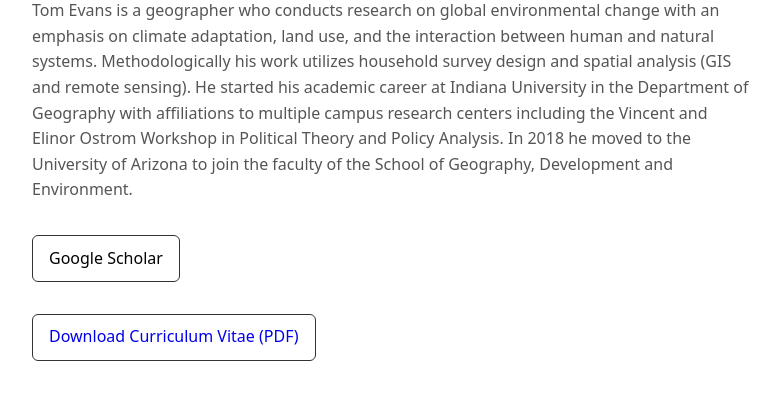
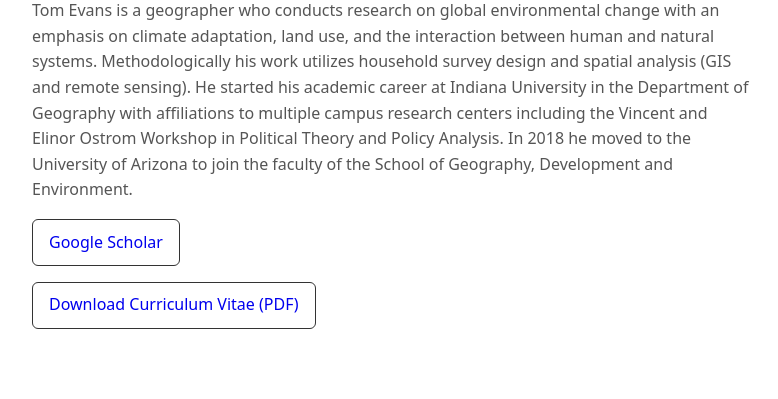
Before and after one commit to tomgeog/tomgeog.github.io, a plain HTML site: page index.html in a window 1280 px wide. Shown: the part 109-508 px from the top of the page, without its empty margins (8-786 px from the left). Drawn offline with Linux system fonts and the light colour scheme.

Commit message:
Update index.html

```diff
--- a/index.html
+++ b/index.html
@@ -19,7 +19,7 @@ human and natural systems. Methodologically his work utilizes household survey d
 
   He started his academic career at Indiana University in the Department of Geography with affiliations to multiple campus research centers including the Vincent and Elinor Ostrom Workshop in Political Theory and Policy Analysis. In 2018 he moved to the University of Arizona to join the faculty of the School of Geography, Development and Environment.</p>
 
-  <p <a class="btn" href="https://scholar.google.com/citations?hl=en&user=_EPCs5UAAAAJ&view_op=list_works&sortby=pubdate" target="_blank" rel="noopener">Google Scholar</a></p>
+  <p> <a class="btn" href="https://scholar.google.com/citations?hl=en&user=_EPCs5UAAAAJ&view_op=list_works&sortby=pubdate" target="_blank" rel="noopener">Google Scholar</a></p>
 
   <p><a class="btn" href="Evans.CV.June.2025.pdf" target="_blank" rel="noopener">Download Curriculum Vitae (PDF)</a></p>
 </body>
```
